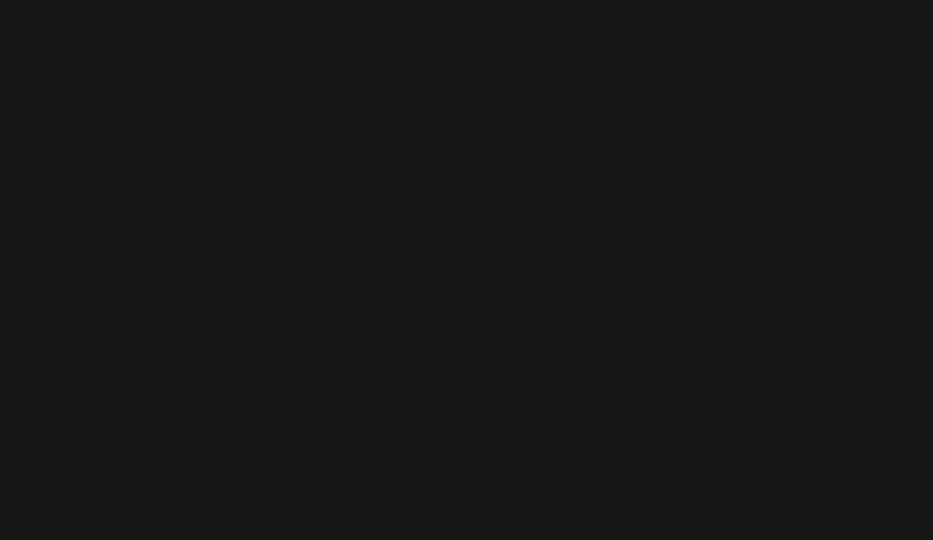
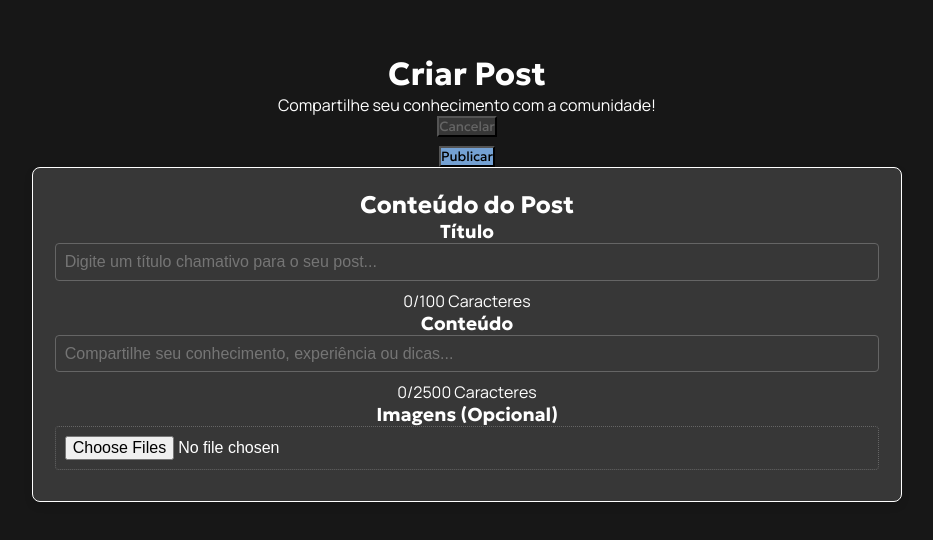
Before and after one commit to Escola-de-Ti/frontend-knowhall, a React (Vite) app in the folder webapp/: page /criar-post in a window 1280 px wide. Before the commit this address had no page. Shown: the part 122-662 px from the top of the page, without its empty margins (173-1106 px from the left). Built offline with nearby package versions, Linux system fonts and the light colour scheme.

Commit message:
primeiros passos da criação de post

```diff
--- a/webapp/src/App.tsx
+++ b/webapp/src/App.tsx
@@ -3,6 +3,7 @@ import logo from './logo.svg';
 import Login from './pages/Login';
 import Cadastro from './pages/Cadastro';
 import { Routes, Route } from 'react-router-dom';
+import CriarPost from './pages/CriarPost';
 
 function App() {
   return (
@@ -10,6 +11,7 @@ function App() {
     <Routes>
       <Route path="/login" element={<Login />} />
       <Route path="/cadastro" element={<Cadastro />} />
+      <Route path="/criar-post" element={<CriarPost />} />
     </Routes>
     </>
   );
--- /dev/null
+++ b/webapp/src/pages/CriarPost.tsx
@@ -0,0 +1,30 @@
+import React from 'react';
+import '../styles/CriarPost.css';
+
+const CriarPost = () => {
+  return (
+    <div className="new-post-container">
+      <h1>Criar Post</h1>
+      <p>Compartilhe seu conhecimento com a comunidade!</p>
+
+      <button type="reset" className='button-cancel'>Cancelar</button>
+      <button type="submit" className='button-post'>Publicar</button>
+
+      <div className="form-section">
+        <h2>Conteúdo do Post</h2>
+        <h3>Título</h3>
+        <input type="text" placeholder="Digite um título chamativo para o seu post..." />
+        <p>0/100 Caracteres</p>
+
+        <h3>Conteúdo</h3>
+        <input type="text" placeholder="Compartilhe seu conhecimento, experiência ou dicas..." />
+        <p>0/2500 Caracteres</p>
+
+        <h3>Imagens (Opcional)</h3>
+        <input className='load-file' type="file" accept="image/*" multiple placeholder='Clique para adicionar imagens ou arraste aqui!'/>
+      </div>
+    </div>
+  );
+};
+
+export default CriarPost;
--- /dev/null
+++ b/webapp/src/styles/CriarPost.css
@@ -0,0 +1,78 @@
+@import url('https://fonts.googleapis.com/css2?family=Geologica:wght@100..900&family=Manrope:wght@200..800&display=swap');
+
+:root {
+    --background: #171717;
+    --card: #373737;
+    --text: #FFFFFF;
+    --text-secondary: #656565;
+    --cancel-button: #373737;
+    --confirm-button: #74A1D3;
+}
+
+* {
+    margin: 0;
+    padding: 0;
+    box-sizing: border-box;
+    h1, h2, h3, h4, h5, h6, span, button {
+        font-family: 'Geologica', sans-serif;
+    }
+
+    p {
+        font-family: 'Manrope', sans-serif;
+    }
+}
+
+.new-post-container {
+    display: flex;
+    flex-direction: column;
+    align-items: center;
+    justify-content: center;
+    height: 100vh;
+    background-color: var(--background);
+    font-family: 'Geologica', sans-serif;
+}
+
+.form-section {
+    align-items: center;
+    display: flex;
+    flex-direction: column;
+    justify-content: center;
+    background-color: var(--card);
+    border: var(--text) 1px solid;
+    padding: 2ch;
+    border-radius: 8px;
+    box-shadow: 0 4px 8px rgba(0, 0, 0, 0.1);
+    width: 80ch;
+    max-width: 90%;
+}
+
+input {
+    width: 100%;
+    padding: 1ch;
+    margin-bottom: 1ch;
+    border: 1px solid var(--text-secondary);
+    border-radius: 4px;
+    background-color: var(--card);
+    color: var(--text);
+    font-size: 1rem;
+}
+
+.load-file {
+    border-style: dotted;
+
+}
+
+.button-post {
+    display: flex;
+    justify-content: flex-end;
+    gap: 1ch;
+    margin-top: 1ch;
+    background-color: var(--confirm-button);
+    cursor: pointer;
+}
+
+.button-cancel {
+    background-color: var(--cancel-button);
+    color: var(--text-secondary);
+    cursor: pointer;
+}
```
